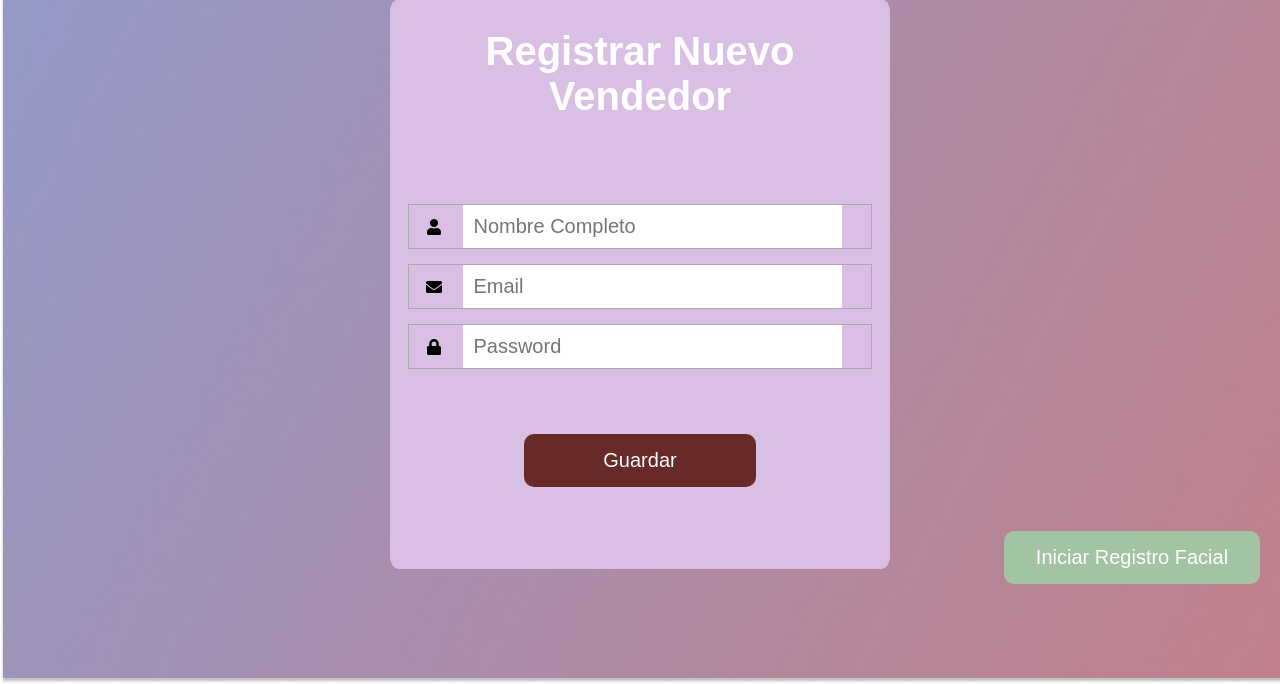
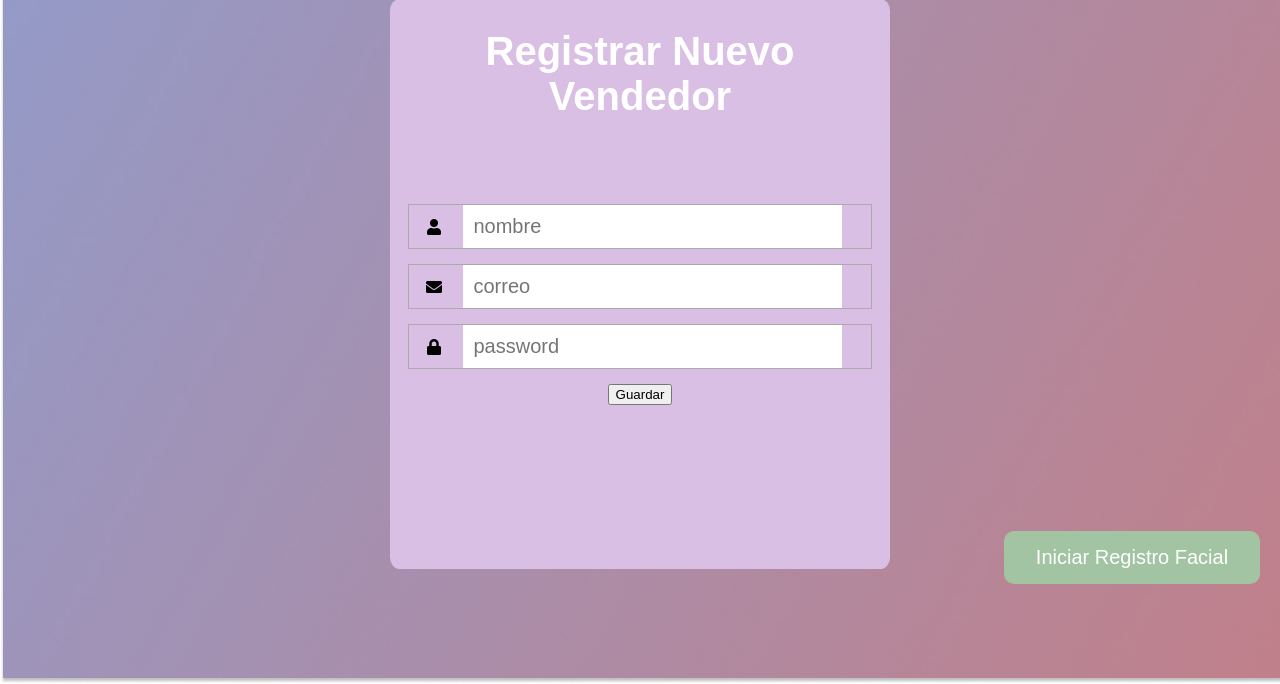
Before and after one commit to Roloper/Login_Facial, a Flask app: page /registro-vendedor in a window 1280 px wide. Shown: the part 116-800 px from the top of the page. Run offline with Flask 3, Linux system fonts and the light colour scheme; parts of the project's set-up code (start-up, migrations or seed data) failed here and were passed over; some libraries are stand-ins or nearby versions.

Commit message:
R
el registro de rostro

```diff
--- a/app.py
+++ b/app.py
@@ -7,7 +7,7 @@ from flask_login import LoginManager, login_user, logout_user, login_required, c
 from werkzeug.utils import secure_filename
 import os
 from datetime import datetime
-#from Facial import facial
+from Facial import facial
 
 #Facial
 #from Facial.facial import generate
@@ -74,9 +74,29 @@ def home_admin():
 def vendedores():
     return render_template('vendedores.html')
 
-@app.route('/registro-vendedor')
+
+@app.route('/registro-vendedor', methods=['GET', 'POST'])
 def registroVendedor():
-    return render_template('administrador-registra-vendedor.html')
+    global nom
+    if request.method == 'POST':
+        nom = request.form['nombre']
+        dataPath = './Data'
+        personPath = dataPath + '/' + request.form['nombre']
+        if not os.path.exists(personPath):
+            print('Carpeta creada:', personPath)
+            os.makedirs(personPath)
+        print("----bien post")
+        print(request.form['nombre'] + request.form['correo'] + request.form['password'])
+        user = User(None, request.form['nombre'], request.form['correo'], User.hash_password(request.form['password']),
+                    0, None, personPath)
+        try:
+            ModelUser.register(db, user)
+            return render_template('grabar_cara.html')
+        except Exception as ex:
+            return str(ex)
+    else:
+        return render_template('administrador-registra-vendedor.html')
+
 
 @app.route('/grabar-cara')
 def grabarCara():
--- a/config.py
+++ b/config.py
@@ -6,7 +6,7 @@ class DevelopmentConfig(Config):
     MYSQL_HOST = 'localhost'
     MYSQL_USER = 'root'
     MYSQL_PASSWORD = ''
-    MYSQL_DB = 'bd_loginfacial'
+    MYSQL_DB = 'in'
 config ={
     'development' : DevelopmentConfig
 }
--- a/template/administrador-registra-vendedor.html
+++ b/template/administrador-registra-vendedor.html
@@ -14,32 +14,32 @@
         </div>
     </a>
 
- <form class="formulario">
-
+ <form class="formulario" action="/registro-vendedor" method="POST" enctype="multipart/form-data">
+    <input type="hidden" name="csrf_token" value="{{ csrf_token() }}">
     <h1>Registrar Nuevo Vendedor</h1>
      <div class="contenedor">
 
      <div class="input-contenedor">
          <i class="fas fa-user icon"></i>
-         <input type="text" id="nombreInput" placeholder="Nombre Completo">
+         <input type="text" id="nombreInput" placeholder="nombre" name="nombre">
 
          </div>
 
          <div class="input-contenedor">
          <i class="fas fa-envelope icon"></i>
-         <input type="text" id="emailInput" placeholder="Email">
+         <input type="text" id="emailInput" placeholder="correo" name="correo">
 
          </div>
 
          <div class="input-contenedor">
         <i class="fas fa-lock icon"></i>
-        <input type="password" id="passwordInput" placeholder="Password">
+        <input type="password" id="passwordInput" placeholder="password" name="password">
 
          </div>
-         <div class="button1-container">
-            <input type="submit" value="Guardar" class="button1" id="guardarButton">
+         <div class="button1-container" >
+            <button type="submit"class="btn btn-primary">Guardar</button>
             <p id="mensajeExito" class="mensaje-exito"></p>
-          </div>
+        </div>
      </div>
     </form>
     <a href="grabar-cara">
--- a/template/grabar_cara.html
+++ b/template/grabar_cara.html
@@ -13,7 +13,7 @@
             <img src="../static/IMAGE.SVG/flecha.png" alt="Botón" class="imagen-boton">
         </div>
     </a>
-    <img src="{{url_for('video_feed')}}" class="img-fluid" id="video-feed-img">
+    <img src="{{url_for('video_register')}}" class="img-fluid" id="video-feed-img">
 
     <a href="registro-completo">
         <div class="button2-container">
```
Also changed, not shown: models/ModelUser.py (+4 -4 lines).
